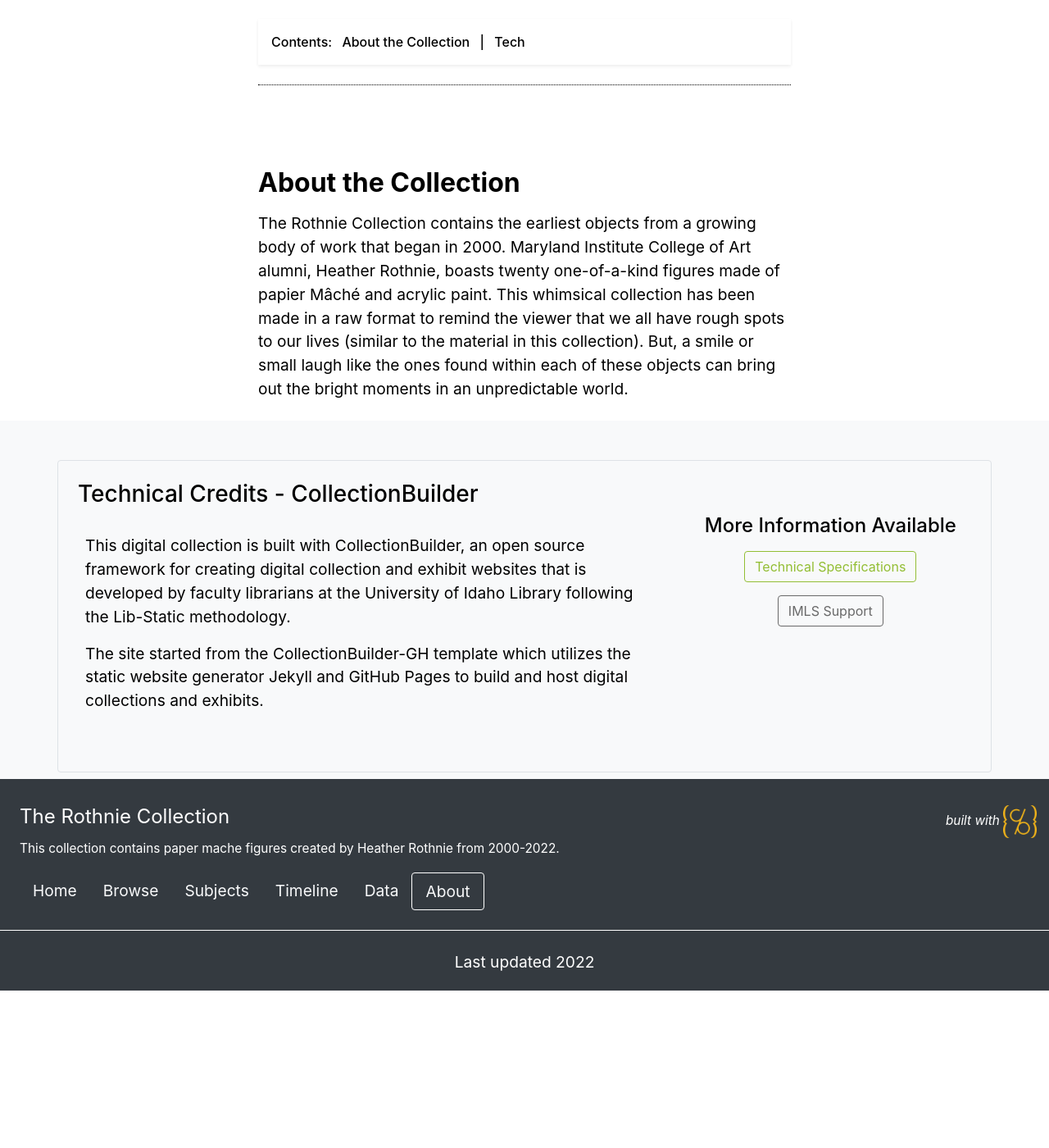
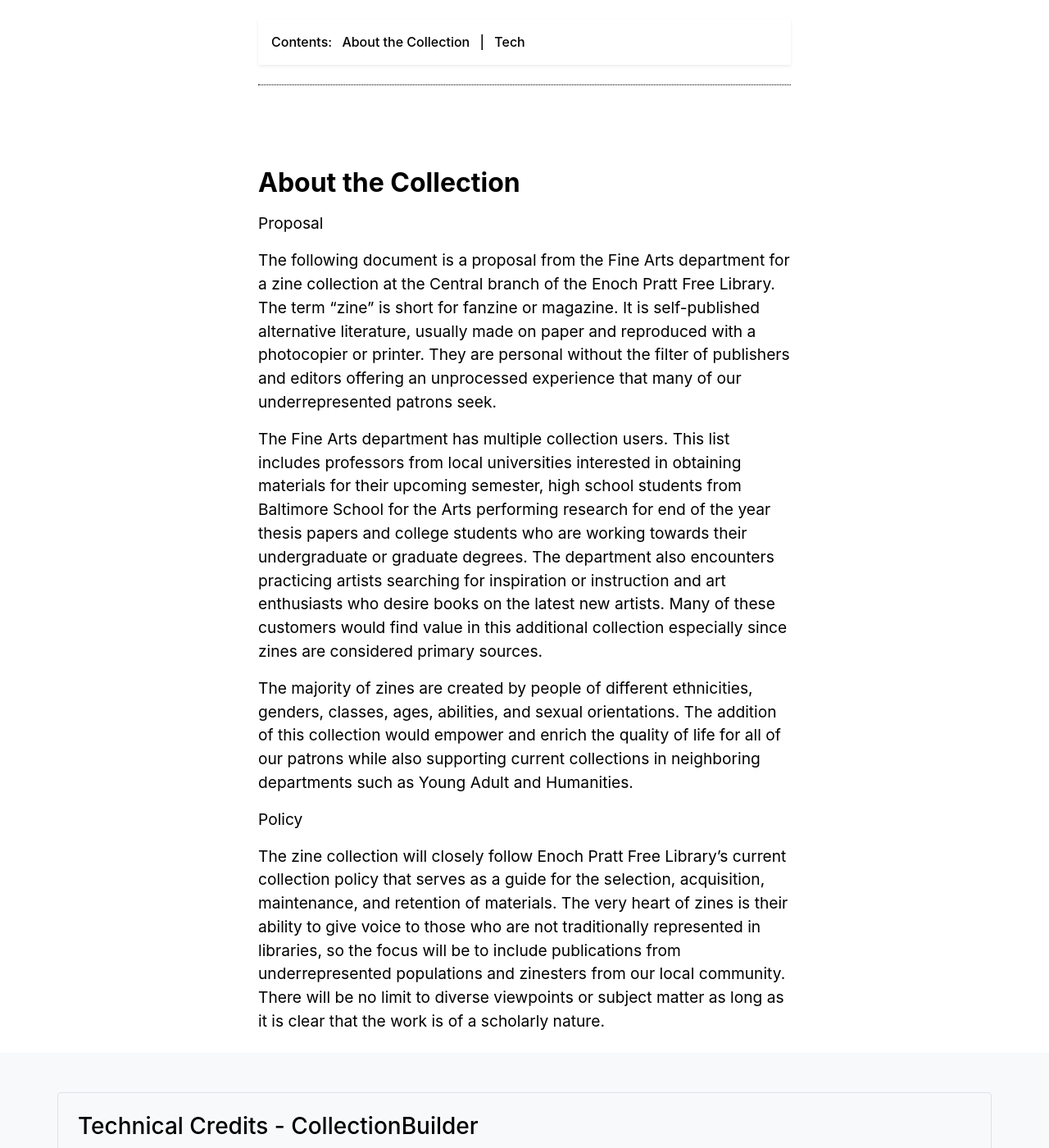
Before and after one commit to HRKerner/Collection-Builder, a Jekyll site: the page built from pages/about.md, in a window 1280 px wide and 1400 px high, scrolled down 376 px. Shown: the whole window at 82% size. Built offline with Jekyll 4.4.1, drawn with Linux system fonts in a browser that asks for light colours; before the commit the page ends 1584 px from its top, so only the background shows below that.

Commit message:
Update about.md

```diff
--- a/pages/about.md
+++ b/pages/about.md
@@ -14,4 +14,15 @@ credits: true
 
 ## About the Collection
 
-The Rothnie Collection contains the earliest objects from a growing body of work that began in 2000. Maryland Institute College of Art alumni, Heather Rothnie, boasts twenty one-of-a-kind figures made of papier Mâché and acrylic paint. This whimsical collection has been made in a raw format to remind the viewer that we all have rough spots to our lives (similar to the material in this collection). But, a smile or small laugh like the ones found within each of these objects can bring out the bright moments in an unpredictable world.
+Proposal
+
+The following document is a proposal from the Fine Arts department for a zine collection at the Central branch of the Enoch Pratt Free Library. The term “zine” is short for fanzine or magazine. It is self-published alternative literature, usually made on paper and reproduced with a photocopier or printer. They are personal without the filter of publishers and editors offering an unprocessed experience that many of our underrepresented patrons seek.
+
+The Fine Arts department has multiple collection users. This list includes professors
+from local universities interested in obtaining materials for their upcoming semester, high school students from Baltimore School for the Arts performing research for end of the year thesis papers and college students who are working towards their undergraduate or graduate degrees. The department also encounters practicing artists searching for inspiration or instruction and art enthusiasts who desire books on the latest new artists. Many of these customers would find value in this additional collection especially since zines are considered primary sources.
+
+The majority of zines are created by people of different ethnicities, genders, classes, ages, abilities, and sexual orientations. The addition of this collection would empower and enrich the quality of life for all of our patrons while also supporting current collections in neighboring departments such as Young Adult and Humanities.
+
+Policy
+
+The zine collection will closely follow Enoch Pratt Free Library’s current collection policy that serves as a guide for the selection, acquisition, maintenance, and retention of materials. The very heart of zines is their ability to give voice to those who are not traditionally represented in libraries, so the focus will be to include publications from underrepresented populations and zinesters from our local community. There will be no limit to diverse viewpoints or subject matter as long as it is clear that the work is of a scholarly nature.
```
